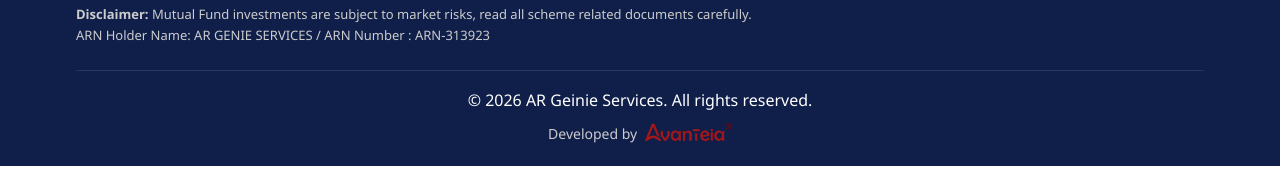
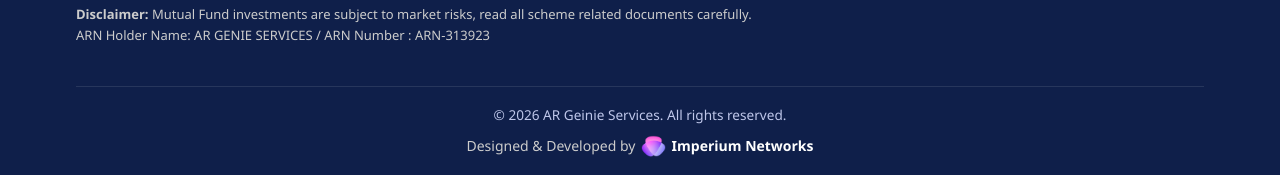
Before and after one commit to Avanteia/AR-Geinie-Services, a plain HTML site: page index.html in a window 1280 px wide. Shown: the part 7247-7422 px from the top of the page. Drawn offline with nearby package versions, Linux system fonts and the light colour scheme.

Commit message:
footer changes

```diff
--- a/css/style.css
+++ b/css/style.css
@@ -1061,12 +1061,64 @@ a{
 
 /* Bottom bar */
 .footer-bottom {
-  border-top: 1px solid rgba(255,255,255,0.1);
+  border-top: 1px solid rgba(255, 255, 255, 0.1);
   margin-top: 40px;
   padding-top: 16px;
+  display: flex;
+  flex-direction: column;
+  align-items: center;
+  gap: 8px;
   text-align: center;
+}
+
+.footer-bottom p {
+  margin: 0;
+}
+
+.footer-copyright {
+  color: #bfc7ea;
   font-size: 0.85rem;
-  color: #bfc7ea;
+}
+
+.footer-credit {
+  display: flex;
+  align-items: center;
+  justify-content: center;
+  flex-wrap: wrap;
+  gap: 6px;
+  color: #ccc;
+  font-size: 14px;
+}
+
+.footer-credit a {
+  display: inline-flex;
+  align-items: center;
+  gap: 6px;
+  color: #fff;
+  font-weight: 600;
+  text-decoration: none;
+}
+
+.footer-credit img {
+  height: 22px;
+  width: auto;
+  object-fit: contain;
+  flex-shrink: 0;
+}
+
+@media (max-width: 380px) {
+  .footer-credit {
+    gap: 4px;
+    font-size: 12px;
+  }
+
+  .footer-credit a {
+    gap: 4px;
+  }
+
+  .footer-credit img {
+    height: 18px;
+  }
 }
 
 /* Mobile */
--- a/index.html
+++ b/index.html
@@ -924,25 +924,17 @@ D/01, ground floor, block-D, saldanha buisiness tower, mapusa bardez, goa-403507
     ARN Holder Name: AR GENIE SERVICES / ARN Number : ARN-313923
   </p>
 </div>
-    <div class="footer-bottom mt-4">
-      <p class="text-white mb-0">© 2026 AR Geinie Services. All rights reserved.</p>
-    </div>
-     <p class="mt-2 mb-0 d-flex align-items-center justify-content-center gap-2"
-   style="font-size:14px; color:#ccc;">
+    <div class="footer-bottom">
+  <p class="footer-copyright">© 2026 AR Geinie Services. All rights reserved.</p>
 
-  Developed by
-
-  <a href="https://avanteia.com" target="_blank"
-     style="color:#fff; text-decoration:none; font-weight:600; display:flex; align-items:center; gap:8px;">
-
-    <img src="images/Avanteia Logo.png"
-         alt="Avanteia Logo"
-         style="height:22px; width:auto; object-fit:contain;">
-
-
-  </a>
-
-</p>
+  <p class="footer-credit">
+    <span>Designed &amp; Developed by</span>
+    <a href="https://www.imperiumnetworks.in/" target="_blank" rel="noopener noreferrer">
+      <img src="images/Imperium_Networks_logo.png" alt="">
+      <span>Imperium Networks</span>
+    </a>
+  </p>
+</div>
   </div>
 </footer>
 
```
Also changed, not shown: MF.html (+10 -18 lines), PMS.html (+10 -18 lines), about.html (+10 -19 lines), accounting.html (+10 -18 lines), blog.html (+10 -18 lines), blogs/blog_accounting.html (+10 -18 lines), blogs/blog_insurance.html (+10 -18 lines), blogs/blog_investment.html (+10 -19 lines), blogs/blog_taxation.html (+10 -18 lines), contact.html (+10 -18 lines), insurance.html (+10 -18 lines), investment.html (+10 -18 lines), tata_aia.html (+10 -18 lines), taxation.html (+10 -18 lines), 1 more files.
